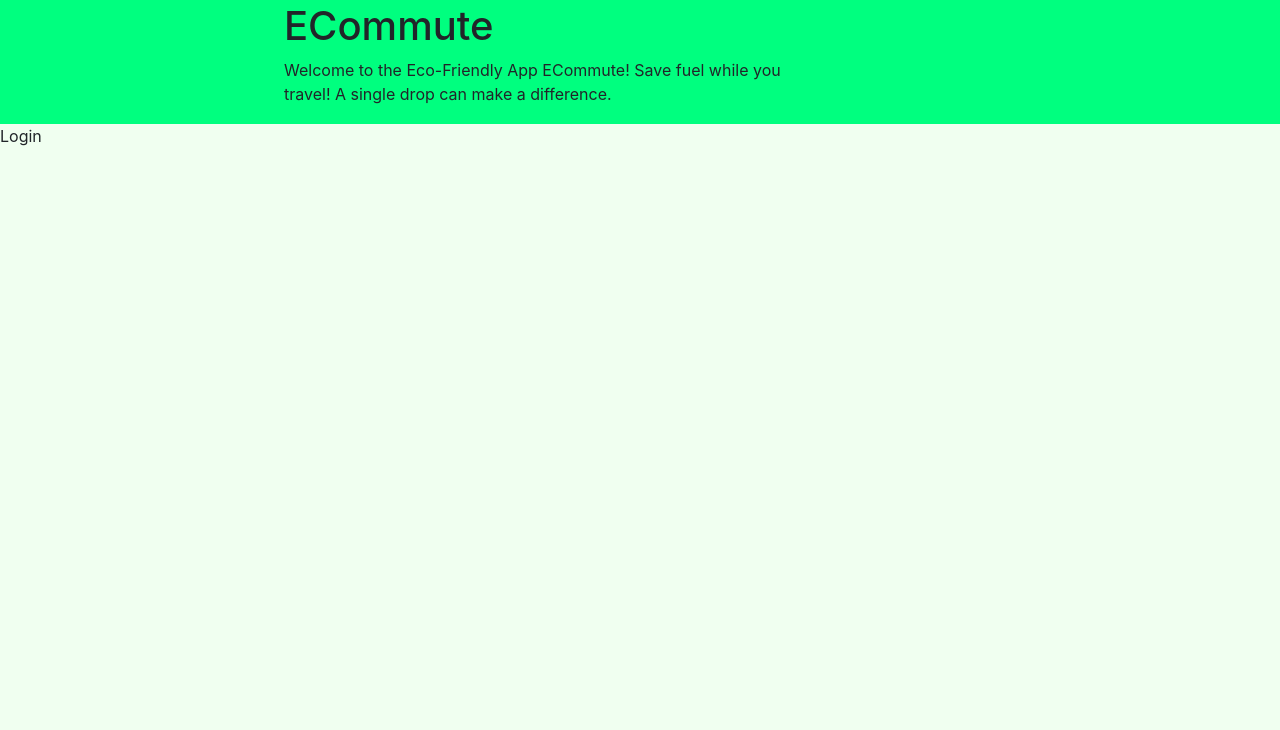
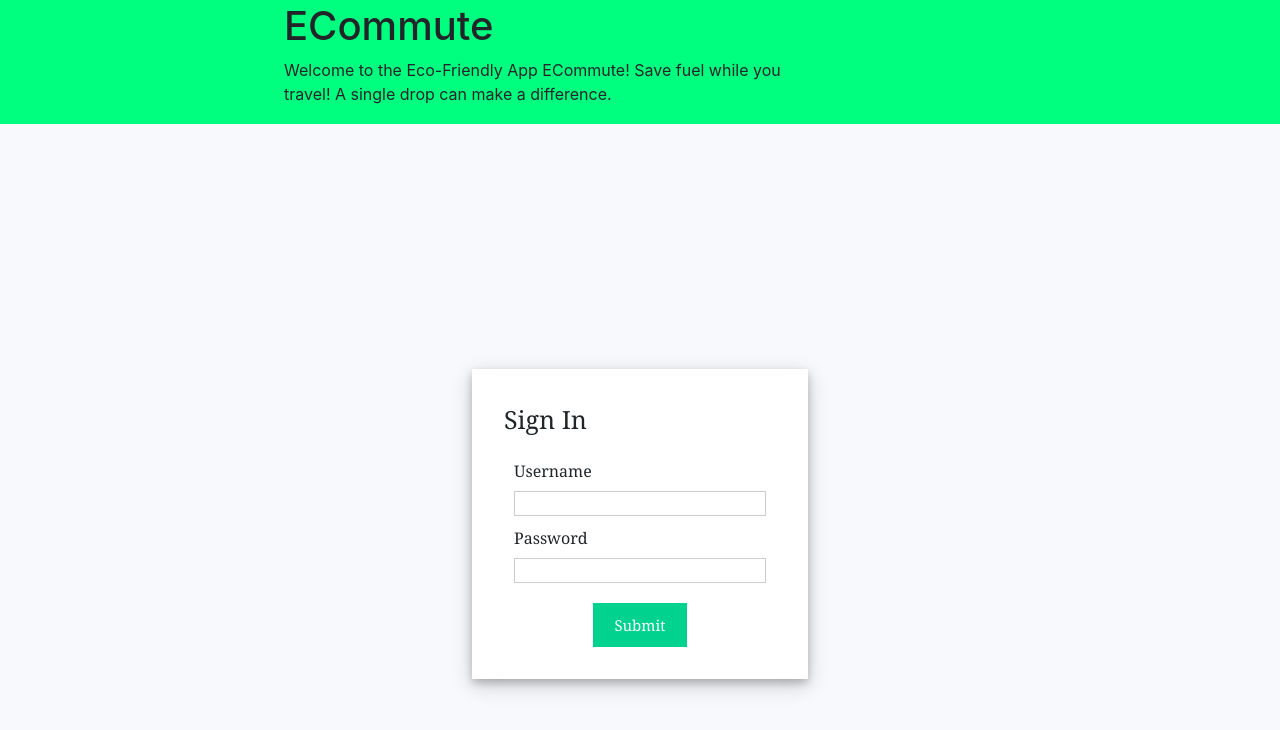
Before and after one commit to ssaditya/Ecommute-SE_Project, a React (Create React App) app in the folder src/webapp/myreact/: page /login in a window 1280 px wide. Shown: the top 730 px of the page. Built offline with nearby package versions, Linux system fonts and the light colour scheme.

Commit message:
Login Form Created - FrontEnd

```diff
--- a/src/webapp/myreact/src/App.css
+++ b/src/webapp/myreact/src/App.css
@@ -99,3 +99,67 @@
 #riderConfirmation,#driverConfirmation{
   margin-top: 8%;
 }
+
+.login {
+  font-family: sans-serif;
+  display: flex;
+  align-items: center;
+  justify-content: center;
+  flex-direction: column;
+  gap: 20px;
+  height: 100vh;
+  font-family: Cambria, Cochin, Georgia, Times, "Times New Roman", serif;
+  background-color: #f8f9fd;
+}
+
+input[type="text"],
+input[type="password"] {
+  height: 25px;
+  border: 1px solid rgba(0, 0, 0, 0.2);
+}
+
+input[type="submit"] {
+  margin-top: 10px;
+  cursor: pointer;
+  font-size: 15px;
+  background: #01d28e;
+  border: 1px solid #01d28e;
+  color: #fff;
+  padding: 10px 20px;
+}
+
+input[type="submit"]:hover {
+  background: #6cf0c2;
+}
+
+.button-container {
+  display: flex;
+  justify-content: center;
+}
+
+.login-form {
+  background-color: white;
+  padding: 2rem;
+  box-shadow: 0 4px 8px 0 rgba(0, 0, 0, 0.2), 0 6px 20px 0 rgba(0, 0, 0, 0.19);
+}
+
+.list-container {
+  display: flex;
+}
+
+.error {
+  color: red;
+  font-size: 12px;
+}
+
+.title {
+  font-size: 25px;
+  margin-bottom: 20px;
+}
+
+.input-container {
+  display: flex;
+  flex-direction: column;
+  gap: 8px;
+  margin: 10px;
+}
--- a/src/webapp/myreact/src/components/LoginComponent.js
+++ b/src/webapp/myreact/src/components/LoginComponent.js
@@ -1,18 +1,87 @@
-import React, {Component} from "react";
+import React, { Component, useState } from "react";
 
-class Login extends Component{
+function Login() {
 
-    constructor(props){
-        super(props);
-    }
+    const [errorMessages, setErrorMessages] = useState({});
+    const [isSubmitted, setIsSubmitted] = useState(false);
 
-    render(){
-        return(
-            <div>
-                <p>Login</p>
+    // User Login info
+    const database = [
+        {
+            username: "user1",
+            password: "pass1"
+        },
+        {
+            username: "user2",
+            password: "pass2"
+        }
+    ];
+
+    const handleSubmit = (event) => {
+        //Prevent page reload
+        event.preventDefault();
+
+        var { uname, pass } = document.forms[0];
+
+        // Find user login info
+        const userData = database.find((user) => user.username === uname.value);
+
+        // Compare user info
+        if (userData) {
+            if (userData.password !== pass.value) {
+                // Invalid password
+                setErrorMessages({ name: "pass", message: errors.pass });
+            } else {
+                setIsSubmitted(true);
+            }
+        } else {
+            // Username not found
+            setErrorMessages({ name: "uname", message: errors.uname });
+        }
+    };
+
+    const errors = {
+        uname: "invalid username",
+        pass: "invalid password"
+    };
+
+    // Generate JSX code for error message
+    const renderErrorMessage = (name) =>
+        name === errorMessages.name && (
+            <div className="error">
+                {errorMessages.message}
             </div>
         );
-    }
+
+    // JSX code for login form
+    const renderForm = (
+        <div className="form">
+            <form onSubmit={handleSubmit}>
+                <div className="input-container">
+                    <label>Username </label>
+                    <input type="text" name="uname" required />
+                    {renderErrorMessage("uname")}
+                </div>
+                <div className="input-container">
+                    <label>Password </label>
+                    <input type="password" name="pass" required />
+                    {renderErrorMessage("pass")}
+                </div>
+                <div className="button-container">
+                    <input type="submit" />
+                </div>
+            </form>
+        </div>
+    );
+
+    return (
+        <div className="login">
+            <div className="login-form">
+                <div className="title">Sign In</div>
+                {isSubmitted ? <div>User is successfully logged in</div> : renderForm}
+            </div>
+        </div>
+    );
 }
 
 export default Login;
```
